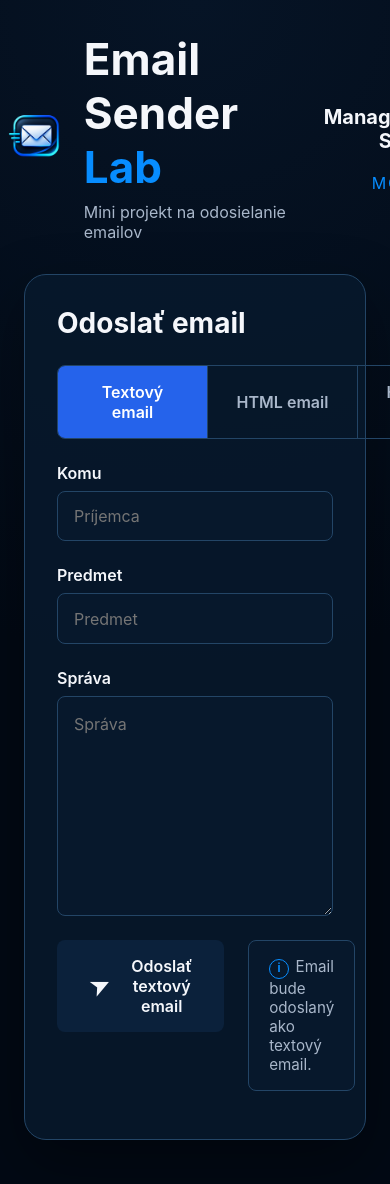
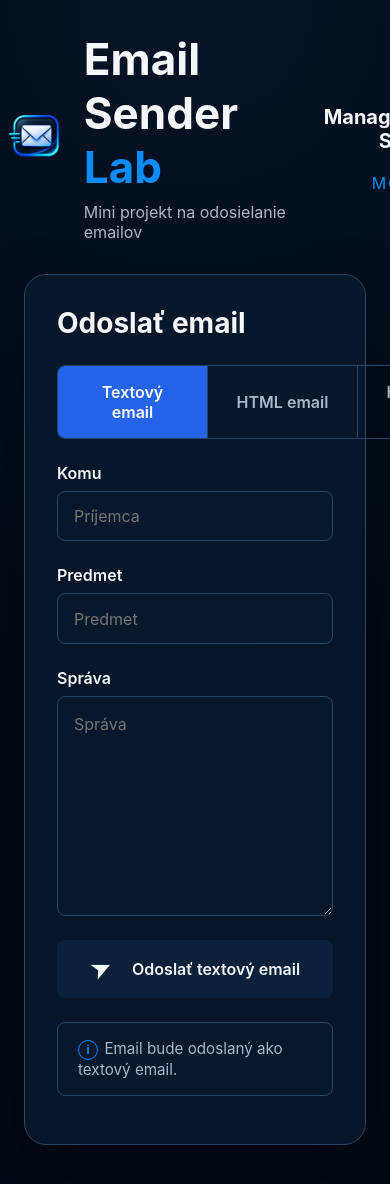
Before and after one commit to PatrikScerba/email-sender-lab, a React (Vite) app in the folder react-frontend/: page / in a window 390 px wide. Shown: the top 1184 px of the page. Built offline with nearby package versions, Linux system fonts and the light colour scheme.

Commit message:
style(react-email): pridana responzivita emailoveho formulara

```diff
--- a/react-frontend/src/components/email/EmailForm.css
+++ b/react-frontend/src/components/email/EmailForm.css
@@ -43,6 +43,8 @@
 }
 .email-form__textarea {
   min-height: 220px;
+  max-height: 420px;
+  overflow-y: auto;
   resize: vertical;
   line-height: 1.6;
 }
@@ -461,3 +463,26 @@
 
   transform: translateY(-1px) rotate(-25deg);
 }
+
+@media (max-width: 768px) {
+  .email-form__actions {
+    flex-direction: column;
+    align-items: stretch;
+  }
+
+  .email-form__button {
+    align-self: stretch;
+    justify-content: center;
+  }
+
+  .email-form__email-info {
+    margin-left: 0;
+  }
+}
+
+@media (max-width: 600px) {
+  .email-form__attachment-upload {
+    flex-direction: column;
+    align-items: flex-start;
+  }
+}
```
